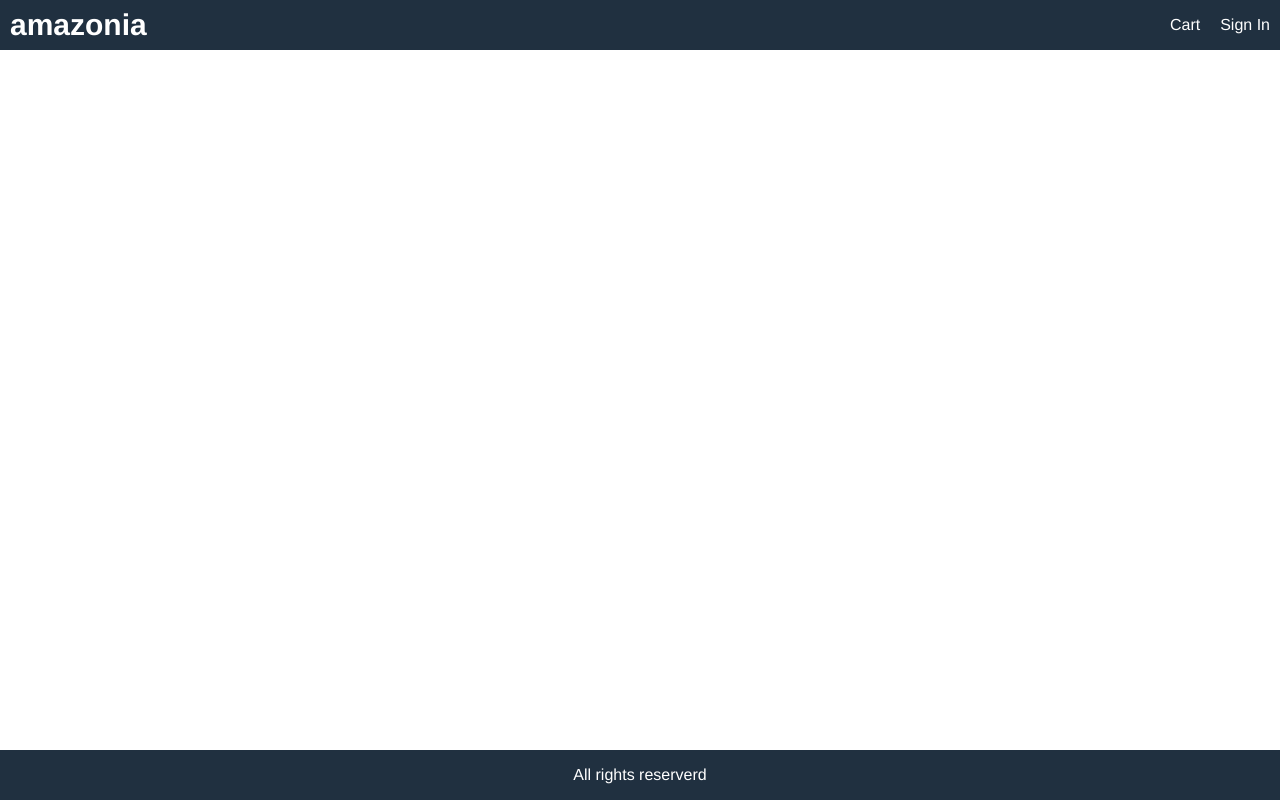
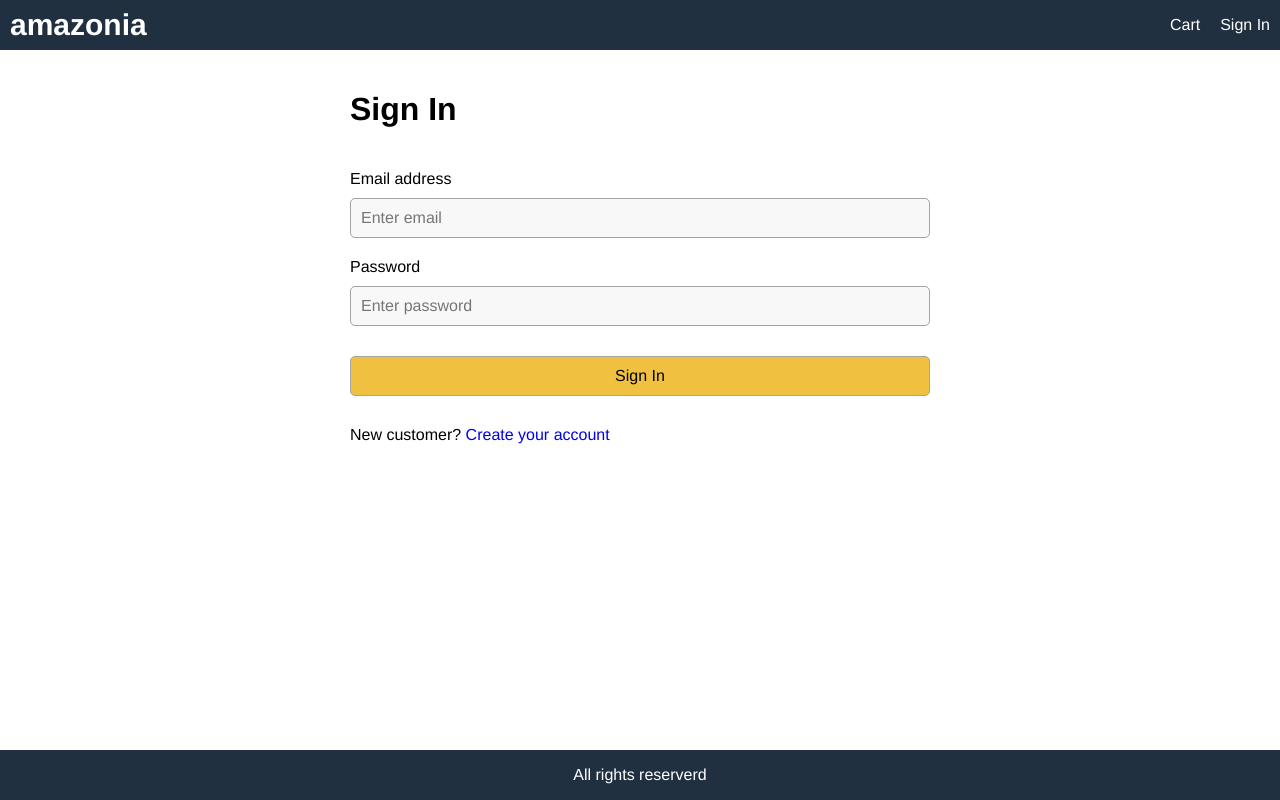
Before and after one commit to lucaspires-source/amazon-fullstack-clone, a React (Create React App) app in the folder frontend/: page /signin in a window 1280 px wide. Built offline with nearby package versions, Linux system fonts and the light colour scheme.

Commit message:
implemented signin Page

```diff
--- a/frontend/src/App.js
+++ b/frontend/src/App.js
@@ -1,12 +1,24 @@
-import React from 'react'
-import {Switch,Route,Link} from "react-router-dom";
-import CartPage from './pages/CartPage';
-import HomePage from './pages/HomePage'
-import ProductPage from './pages/ProductPage'
-import {useSelector} from 'react-redux'
+import React from "react";
+import { Switch, Route, Link } from "react-router-dom";
+import CartPage from "./pages/CartPage";
+import HomePage from "./pages/HomePage";
+import ProductPage from "./pages/ProductPage";
+import SigninPage from "./pages/SigninPage";
+import { useSelector, useDispatch } from "react-redux";
+import { signout } from "./actions/userAction";
+
+
 const App = () => {
   const cart = useSelector((state) => state.cart);
   const { cartItems } = cart;
+
+  const userSignin = useSelector((state) => state.userSignin);
+  const { userInfo } = userSignin;
+  const dispatch = useDispatch();
+  const signoutHandler = () => {
+    dispatch(signout());
+  };
+
   return (
     <Switch>
       <div className="grid-container">
@@ -17,24 +29,40 @@
             </Link>
           </div>
           <div>
-          <Link to="/cart/:id">
+            <Link to="/cart/:id">
               Cart
               {cartItems.length > 0 && (
                 <span className="badge">{cartItems.length}</span>
               )}
             </Link>
-            <Link to="/signin">Sign In</Link>
+            {userInfo ? (
+              <div className="dropdown">
+                <Link to="#">
+                  {userInfo.name} <i className="fa fa-caret-down"></i>{" "}
+                </Link>
+                <ul className="dropdown-content">
+                  <li>
+                    <Link to="#signout" onClick={signoutHandler}>
+                      Sign Out
+                    </Link>
+                  </li>
+                </ul>
+              </div>
+            ) : (
+              <Link to="/signin">Sign In</Link>
+            )}
           </div>
         </header>
         <main>
-          <Route exact path="/" component={HomePage}/>
-          <Route path="/product/:id" component={ProductPage}/>
-          <Route path="/cart/:id" component={CartPage}/>
+          <Route exact path="/" component={HomePage} />
+          <Route path="/product/:id" component={ProductPage} />
+          <Route path="/signin" component={SigninPage} />
+          <Route path="/cart/:id" component={CartPage} />
         </main>
         <footer className=" row center">All rights reserverd</footer>
       </div>
     </Switch>
   );
-}
+};
 
-export default App
+export default App;
--- /dev/null
+++ b/frontend/src/actions/userAction.js
@@ -0,0 +1,29 @@
+import Axios from 'axios';
+import {
+  USER_SIGNIN_FAIL,
+  USER_SIGNIN_REQUEST,
+  USER_SIGNIN_SUCCESS,
+  USER_SIGNOUT,
+} from '../constants/userConstants'
+
+export const signin = (email, password) => async (dispatch) => {
+  dispatch({ type: USER_SIGNIN_REQUEST, payload: { email, password } });
+  try {
+    const { data } = await Axios.post('/api/users/signin', { email, password });
+    dispatch({ type: USER_SIGNIN_SUCCESS, payload: data });
+    localStorage.setItem('userInfo', JSON.stringify(data));
+  } catch (error) {
+    dispatch({
+      type: USER_SIGNIN_FAIL,
+      payload:
+        error.response && error.response.data.message
+          ? error.response.data.message
+          : error.message,
+    });
+  }
+};
+export const signout = () => (dispatch) => {
+  localStorage.removeItem('userInfo');
+  localStorage.removeItem('cartItems');
+  dispatch({ type: USER_SIGNOUT });
+};
--- /dev/null
+++ b/frontend/src/constants/userConstants.js
@@ -0,0 +1,4 @@
+export const USER_SIGNIN_REQUEST = 'USER_SIGNIN_REQUEST';
+export const USER_SIGNIN_SUCCESS = 'USER_SIGNIN_SUCCESS';
+export const USER_SIGNIN_FAIL = 'USER_SIGNIN_FAIL';
+export const USER_SIGNOUT = 'USER_SIGNOUT';
--- a/frontend/src/index.css
+++ b/frontend/src/index.css
@@ -198,3 +198,39 @@
     font-size: 1.4rem;
     margin-left: 0.2rem;
   }
+
+  /* FORM*/
+.form {
+  max-width: 60rem;
+  margin: 0 auto;
+}
+.form > div {
+  display: flex;
+  flex-direction: column;
+  margin: 1rem;
+}
+.form label {
+  margin: 1rem 0;
+  display: block;
+}
+
+/* DROPDOWN*/
+.dropdown {
+  display: inline-block;
+  position: relative;
+}
+.dropdown-content {
+  position: absolute;
+  display: none;
+  right: 0;
+  min-width: 12rem;
+  padding: 1rem;
+  z-index: 1;
+  background-color: #203040;
+  margin: 0;
+  margin-top: 0.4rem;
+  border-radius: 0.5rem;
+}
+.dropdown:hover .dropdown-content {
+  display: block;
+}
--- /dev/null
+++ b/frontend/src/pages/SigninPage.js
@@ -0,0 +1,73 @@
+import React, { useState, useEffect} from "react";
+import { Link } from "react-router-dom";
+import { useDispatch, useSelector } from 'react-redux';
+import {signin} from '../actions/userAction'
+import Loading from "../components/Loading";
+import Message from "../components/Message";
+const SigninPage = (props) => {
+  const [email, setEmail] = useState("");
+  const [password, setPassword] = useState("");
+  const redirect = props.location.search
+    ? props.location.search.split('=')[1]
+    : '/';
+
+  const userSignin = useSelector((state) => state.userSignin);
+  const { userInfo, loading, error } = userSignin;
+
+  const dispatch = useDispatch();
+  const submitHandler = (e) => {
+    e.preventDefault();
+    dispatch(signin(email, password));
+  };
+
+  useEffect(() => {
+    if (userInfo) {
+      props.history.push(redirect);
+    }
+  }, [props.history, redirect, userInfo]);
+
+  return (
+    <div>
+      <form className="form" onSubmit={submitHandler}>
+        <div>
+          <h1>Sign In</h1>
+        </div>
+        {loading && <Loading/>}
+        {error && <Message variant="danger">{error}</Message>}
+        <div>
+          <label htmlFor="email">Email address</label>
+          <input
+            type="email"
+            id="email"
+            placeholder="Enter email"
+            required
+            onChange={(e) => setEmail(e.target.value)}
+          ></input>
+        </div>
+        <div>
+          <label htmlFor="password">Password</label>
+          <input
+            type="password"
+            id="password"
+            placeholder="Enter password"
+            required
+            onChange={(e) => setPassword(e.target.value)}
+          ></input>
+        </div>
+        <div>
+          <label />
+          <button className="primary" type="submit">
+            Sign In
+          </button>
+        </div>
+        <div>
+          <label />
+          <div>
+            New customer? <Link to="/register">Create your account</Link>
+          </div>
+        </div>
+      </form>
+    </div>
+  );
+};
+export default SigninPage;
--- /dev/null
+++ b/frontend/src/reducers/userReducer.js
@@ -0,0 +1,21 @@
+import {
+    USER_SIGNIN_FAIL,
+    USER_SIGNIN_REQUEST,
+    USER_SIGNIN_SUCCESS,
+    USER_SIGNOUT,
+  } from '../constants/userConstants'
+
+  export const userSigninReducer = (state = {}, action) => {
+    switch (action.type) {
+      case USER_SIGNIN_REQUEST:
+        return { loading: true };
+      case USER_SIGNIN_SUCCESS:
+        return { loading: false, userInfo: action.payload };
+      case USER_SIGNIN_FAIL:
+        return { loading: false, error: action.payload };
+      case USER_SIGNOUT:
+        return {};
+      default:
+        return state;
+    }
+  };
--- a/frontend/src/store.js
+++ b/frontend/src/store.js
@@ -2,8 +2,14 @@
 import thunk from 'redux-thunk'
 import {productListReducer, productDetailsReducer,} from './reducers/productReducer'
 import {cartReducer} from './reducers/cartReducer'
+import {userSigninReducer} from './reducers/userReducer';
 
 const initialState = {
+    userSignin: {
+        userInfo: localStorage.getItem('userInfo')
+          ? JSON.parse(localStorage.getItem('userInfo'))
+          : null,
+      },
     cart: {
         cartItems: localStorage.getItem('cartItems')
           ? JSON.parse(localStorage.getItem('cartItems'))
@@ -14,6 +20,7 @@
     productList:productListReducer,
     productDetails: productDetailsReducer,
     cart:cartReducer,
+    userSignin:userSigninReducer,
 })
 const composeEnhancer = (typeof window !== 'undefined' && window.__REDUX_DEVTOOLS_EXTENSION_COMPOSE__) || compose;
 const store = createStore(reducer,initialState, composeEnhancer(applyMiddleware(thunk)));
```
Also changed, not shown: 1 other file (tests, documents, lock files or other folders).
